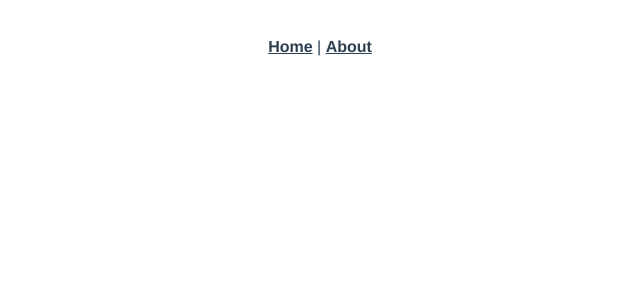
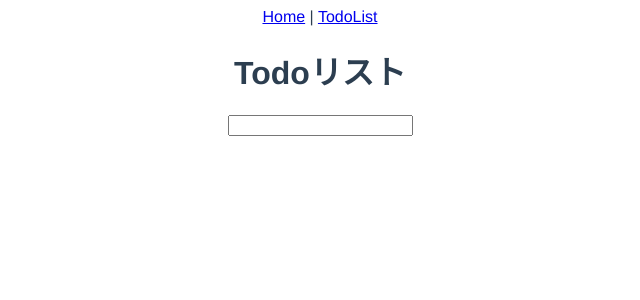
Before and after one commit to Ymd3a4810/vue.js_sample, a Vue app in the folder todo-project/: page /todo-list in a window 1280 px wide. Shown: the top 300 px of the page, without its empty margins (320-960 px from the left). Built offline with nearby package versions, Linux system fonts and the light colour scheme.

Commit message:
issueの追加

```diff
--- a/todo-project/package.json
+++ b/todo-project/package.json
@@ -8,7 +8,9 @@
     "lint": "vue-cli-service lint"
   },
   "dependencies": {
+    "axios": "^1.4.0",
     "core-js": "^3.8.3",
+    "element-ui": "^2.15.13",
     "vue": "^2.6.14",
     "vue-router": "^3.5.1"
   },
--- a/todo-project/src/App.vue
+++ b/todo-project/src/App.vue
@@ -1,12 +1,13 @@
 <template>
   <div id="app">
-    <nav>
+    <div id="nav">
       <router-link to="/">Home</router-link> |
-      <router-link to="/about">About</router-link>
-    </nav>
+      <router-link to="/todo-list">TodoList</router-link>
+    </div>
     <router-view/>
   </div>
 </template>
+
 
 <style>
 #app {
--- a/todo-project/src/main.js
+++ b/todo-project/src/main.js
@@ -1,8 +1,11 @@
 import Vue from 'vue'
 import App from './App.vue'
 import router from './router'
+import ElementUI from 'element-ui'
+import 'element-ui/lib/theme-chalk/index.css'
 
 Vue.config.productionTip = false
+Vue.use(ElementUI);
 
 new Vue({
   router,
--- a/todo-project/src/router/index.js
+++ b/todo-project/src/router/index.js
@@ -1,6 +1,7 @@
 import Vue from 'vue'
 import VueRouter from 'vue-router'
 import HomeView from '../views/HomeView.vue'
+import TodoList from '../views/TodoList.vue'
 
 Vue.use(VueRouter)
 
@@ -11,12 +12,12 @@ const routes = [
     component: HomeView
   },
   {
-    path: '/about',
-    name: 'about',
+    path: '/todo-list',
+    name: 'TodoList',
+    component: TodoList,
     // route level code-splitting
     // this generates a separate chunk (about.[hash].js) for this route
     // which is lazy-loaded when the route is visited.
-    component: () => import(/* webpackChunkName: "about" */ '../views/AboutView.vue')
   }
 ]
 
--- /dev/null
+++ b/todo-project/src/views/TodoList.vue
@@ -0,0 +1,42 @@
+<template>
+  <div>
+    <h1>Todoリスト</h1>
+    <form @submit.prevent="addTodo()">
+      <input v-model="todo">
+    </form>
+   <el-row :gutter="12">
+      <el-col :span="12"  v-for="( todo, index ) in todos" :key="index">
+        <el-card class="box-card" shadow="hover" style="margin: 5px 0;">
+          <el-row :gutter="12">
+            <el-col :span="21">{{ todo }}</el-col>
+            <el-col :span="3">
+              <el-button @click="removeTodo(index)" type="success" icon="el-icon-check" circle></el-button>
+            </el-col>
+          </el-row>
+        </el-card>
+      </el-col>
+    </el-row>
+  </div>
+</template>
+
+<script>
+export default {
+  name: 'TodoList',
+  data() {
+    return {
+      todo: '',
+      todos: [],
+    }
+  },
+  // methodsプロパティを追加
+  methods: {
+    addTodo(){
+      this.todos.push(this.todo); //--1
+      this.todo = ''; //--2
+    },
+    removeTodo(index){
+      this.todos.splice(index, 1); //--1
+    }
+  }
+}
+</script>
```
Also changed, not shown: todo-project/src/views/IssueList.vue (added, +14 -0 lines), 1 other file (tests, documents, lock files or other folders).
